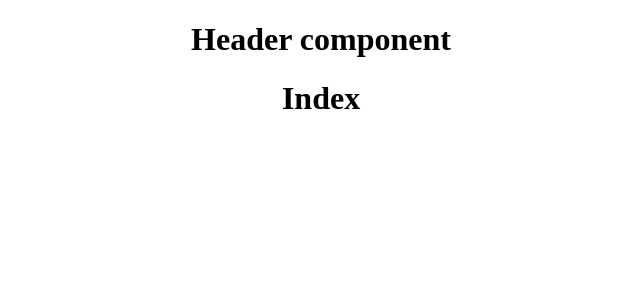
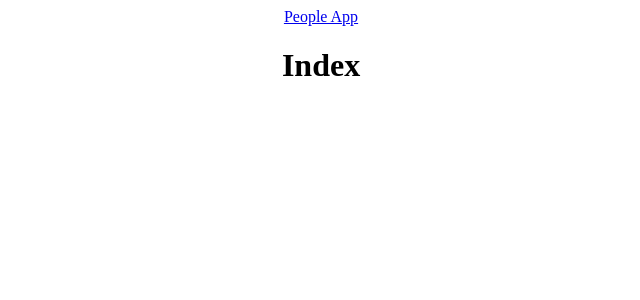
Before and after one commit to alyssaleanne98/mern-people-practice, a React (Create React App) app: page / in a window 1280 px wide. Shown: the top 300 px of the page, without its empty margins (319-959 px from the left). Built offline with nearby package versions, Linux system fonts and the light colour scheme.

Commit message:
setting up nav

```diff
--- a/src/components/Header.js
+++ b/src/components/Header.js
@@ -1,17 +1,23 @@
+import { Link } from 'react-router-dom'
 // Write the component boilerplate and export the component in all the created files
 
 
 // This demonstrates a function component:
-    // The code starts with the declaration of a function named 'Component'. This function will server as our react component.
-    // Propes: the function takes an argument named 'props'.  In React, props (short for properties) are a way to pass data from a parent component to a child component.
-    // Inside the function body, you can see JSX syntax. JSX is an extension of JS that allows you to write HTML-like cdoe in your JS files.
-    // The return statement will simply return "component name".
-    // Export: allows other parts of the application to import and use this component.
+// The code starts with the declaration of a function named 'Component'. This function will server as our react component.
+// Propes: the function takes an argument named 'props'.  In React, props (short for properties) are a way to pass data from a parent component to a child component.
+// Inside the function body, you can see JSX syntax. JSX is an extension of JS that allows you to write HTML-like cdoe in your JS files.
+// The return statement will simply return "component name".
+// Export: allows other parts of the application to import and use this component.
 
 function Header(prop) {
-    return <h1> Header component</h1>
+    return (
+        <nav className="nav">
+            <Link to="/">
+                <div>People App </div>
+            </Link>
 
-
+        </nav>
+    )
 }
 
 export default Header;
```
